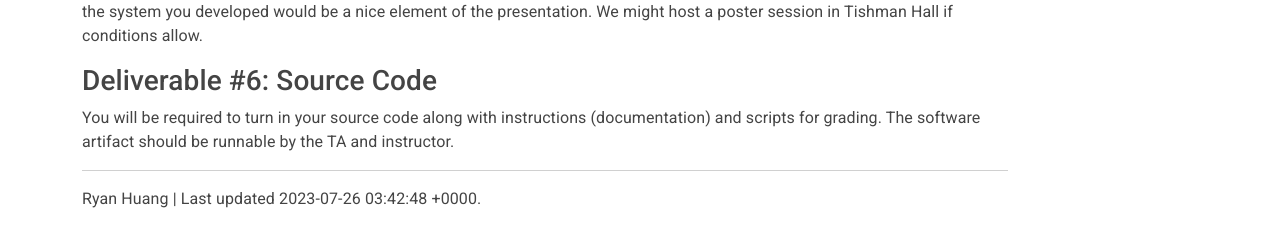
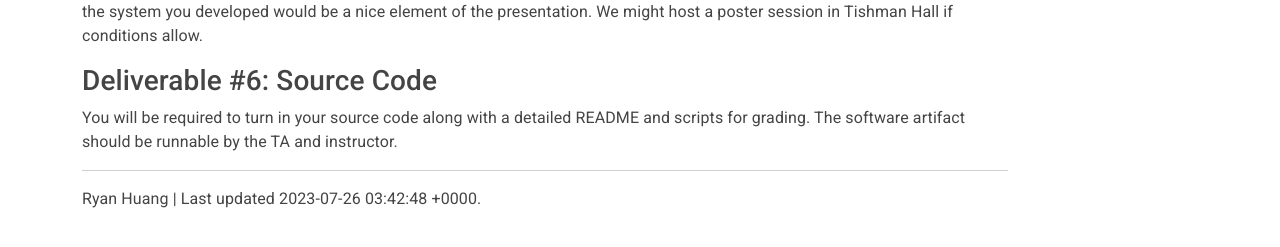
Before and after one commit to eecs582/eecs582.github.io, a Jekyll site: the page built from project.md, in a window 1280 px wide and 900 px high, scrolled down 1524 px. Shown: the part 649-896 px from the top of the window. Built offline with Jekyll 4.4.1, drawn with Linux system fonts in a browser that asks for light colours.

Commit message:
add update

```diff
--- a/project.md
+++ b/project.md
@@ -129,5 +129,5 @@ developed would be a nice element of the presentation. We might host a poster
 session in Tishman Hall if conditions allow.
 
 ### Deliverable #6: Source Code
-You will be required to turn in your source code along with instructions (documentation) and
+You will be required to turn in your source code along with a detailed README and
 scripts for grading. The software artifact should be runnable by the TA and instructor.
```
